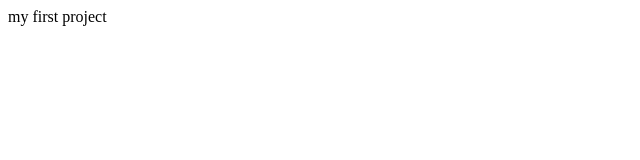
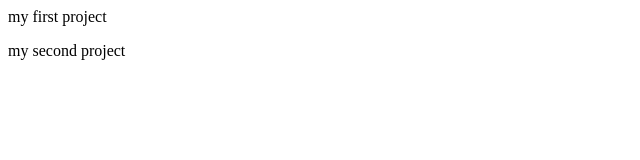
Before and after one commit to bindushree1430/myoldrepo, a plain HTML site: page index.html in a window 1280 px wide. Shown: the whole page, without its empty margins (0-640 px from the left). Drawn offline with Linux system fonts and the light colour scheme.

Commit message:
upload old branch

```diff
--- a/index.html
+++ b/index.html
@@ -3,6 +3,7 @@
 <head>
       <body>
             <p>my first project</p>
+            <P>my second project</p>
       </body>
 </head>
 </html>
```
